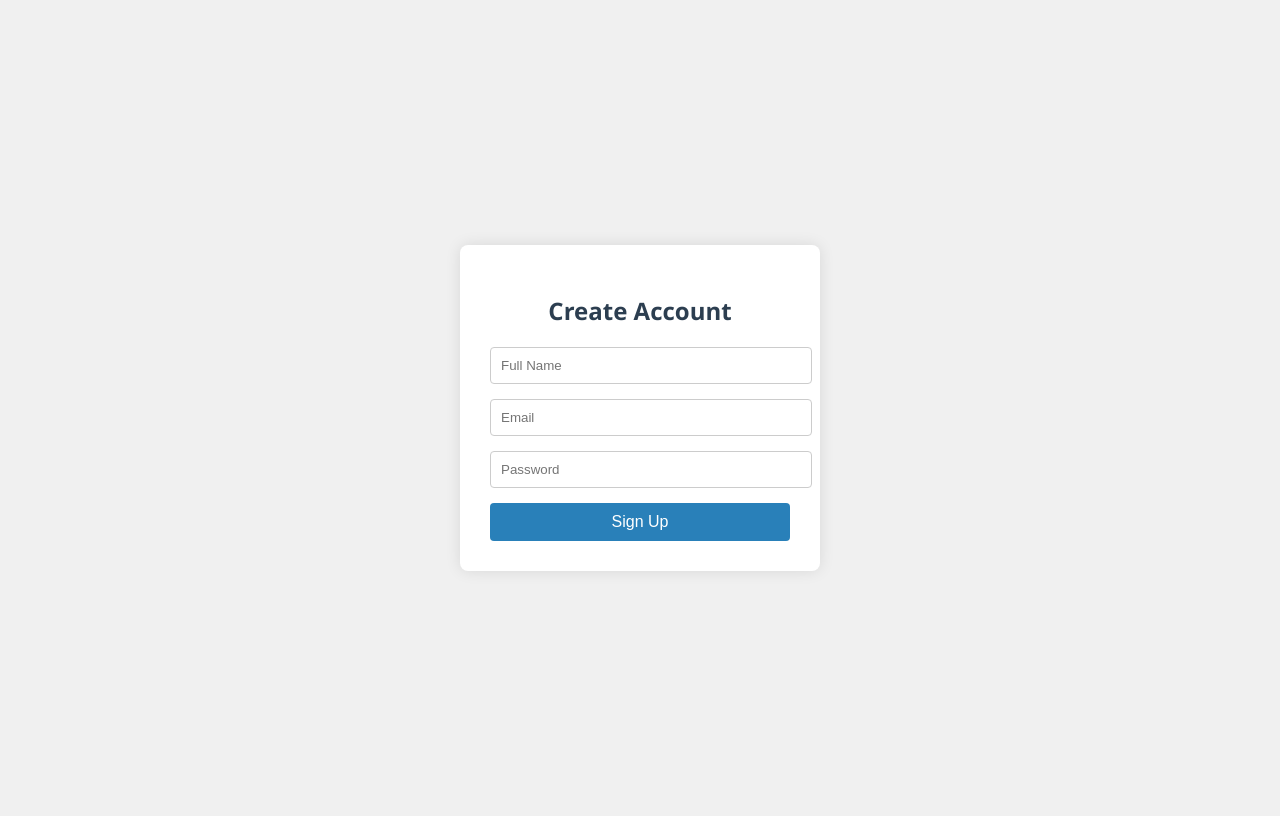
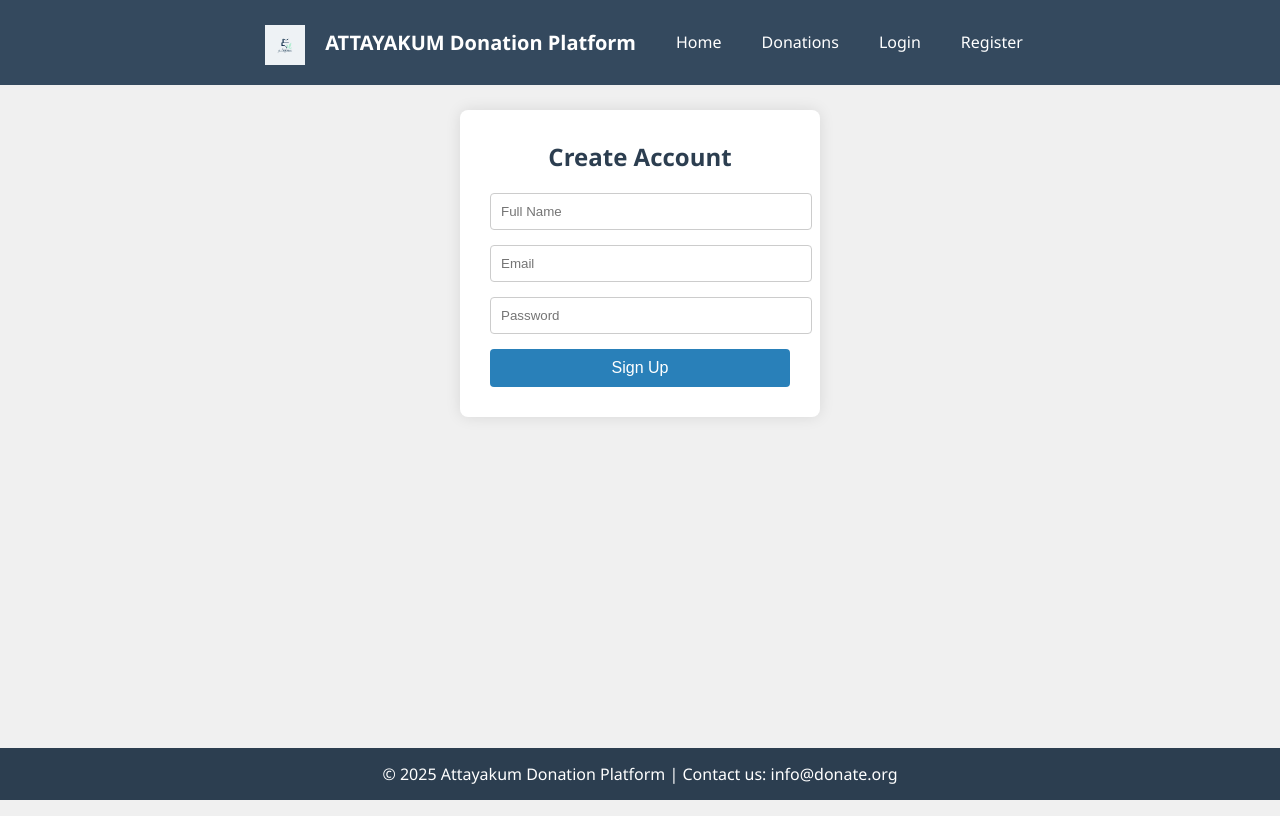
Before and after one commit to Saja330/donation-platform, a plain HTML site: page signup.html in a window 1280 px wide. Drawn offline with Linux system fonts and the light colour scheme.

Commit message:
Update signup.html

```diff
--- a/signup.html
+++ b/signup.html
@@ -2,28 +2,85 @@
 <html lang="en">
 <head>
   <meta charset="UTF-8">
-  <title>Sign Up - Donation Platform</title>
+  <title>Available Donations</title>
+  <meta name="viewport" content="width=device-width, initial-scale=1.0">
+  <link rel="stylesheet" href="style.css">
   <style>
     body {
       font-family: 'Segoe UI', sans-serif;
       background-color: #f0f0f0;
       display: flex;
+      flex-direction: column;
+      align-items: center;
+      min-height: 100vh;
+      margin: 0;
+    }
+
+    header {
+      width: 100%;
+    }
+
+    nav {
+      background-color: #34495e;
+      display: flex;
       justify-content: center;
+      flex-wrap: wrap;
       align-items: center;
-      height: 100vh;
+      padding: 10px 0;
     }
+
+    nav .nav-item {
+      position: relative;
+    }
+
+    nav a,
+    .dropbtn {
+      color: white;
+      padding: 14px 20px;
+      text-decoration: none;
+      display: block;
+    }
+
+    nav a:hover,
+    .dropbtn:hover {
+      background-color: #2c3e50;
+    }
+
+    .dropdown-content {
+      display: none;
+      position: absolute;
+      background-color: #34495e;
+      min-width: 160px;
+      top: 100%;
+      left: 0;
+      z-index: 1000;
+      box-shadow: 0px 8px 16px rgba(0, 0, 0, 0.2);
+    }
+
+    .dropdown-content a {
+      padding: 12px 16px;
+      text-align: left;
+    }
+
+    .nav-item:hover .dropdown-content {
+      display: block;
+    }
+
     .signup-container {
       background-color: white;
       padding: 30px;
       border-radius: 8px;
       box-shadow: 0 0 15px rgba(0, 0, 0, 0.1);
       width: 300px;
+      margin-top: 40px;
     }
+
     .signup-container h2 {
       text-align: center;
       margin-bottom: 20px;
       color: #2c3e50;
     }
+
     input[type="text"],
     input[type="email"],
     input[type="password"] {
@@ -33,6 +90,7 @@
       border: 1px solid #ccc;
       border-radius: 4px;
     }
+
     button {
       width: 100%;
       padding: 10px;
@@ -43,12 +101,42 @@
       font-size: 16px;
       cursor: pointer;
     }
+
     button:hover {
       background-color: #2471a3;
     }
+
+    footer {
+      background-color: #2c3e50;
+      color: white;
+      text-align: center;
+      padding: 15px;
+      width: 100%;
+      margin-top: auto;
+    }
   </style>
 </head>
+
 <body>
+
+  <header>
+    <nav>
+      <div style="display: flex; align-items: center; padding: 10px 20px;">
+        <img src="images/logo.jpg" alt="Logo" style="width: 40px; height: auto; margin-right: 20px;">
+        <span style="color: white; font-size: 20px; font-weight: bold;">ATTAYAKUM Donation Platform</span>
+      </div>
+      <a href="index.html">Home</a>
+      <div class="nav-item">
+        <a href="#" class="dropbtn">Donations</a>
+        <div class="dropdown-content">
+          <a href="New_Donate.html">Add Donation</a>
+          <a href="Donations.html">View Donations</a>
+        </div>
+      </div>
+      <a href="Login.html">Login</a>
+      <a href="signup.html">Register</a>
+    </nav>
+  </header>
 
   <div class="signup-container">
     <h2>Create Account</h2>
@@ -60,5 +148,9 @@
     </form>
   </div>
 
+  <footer>
+    <p>&copy; 2025 Attayakum Donation Platform | Contact us: info@donate.org</p>
+  </footer>
+
 </body>
 </html>
```
